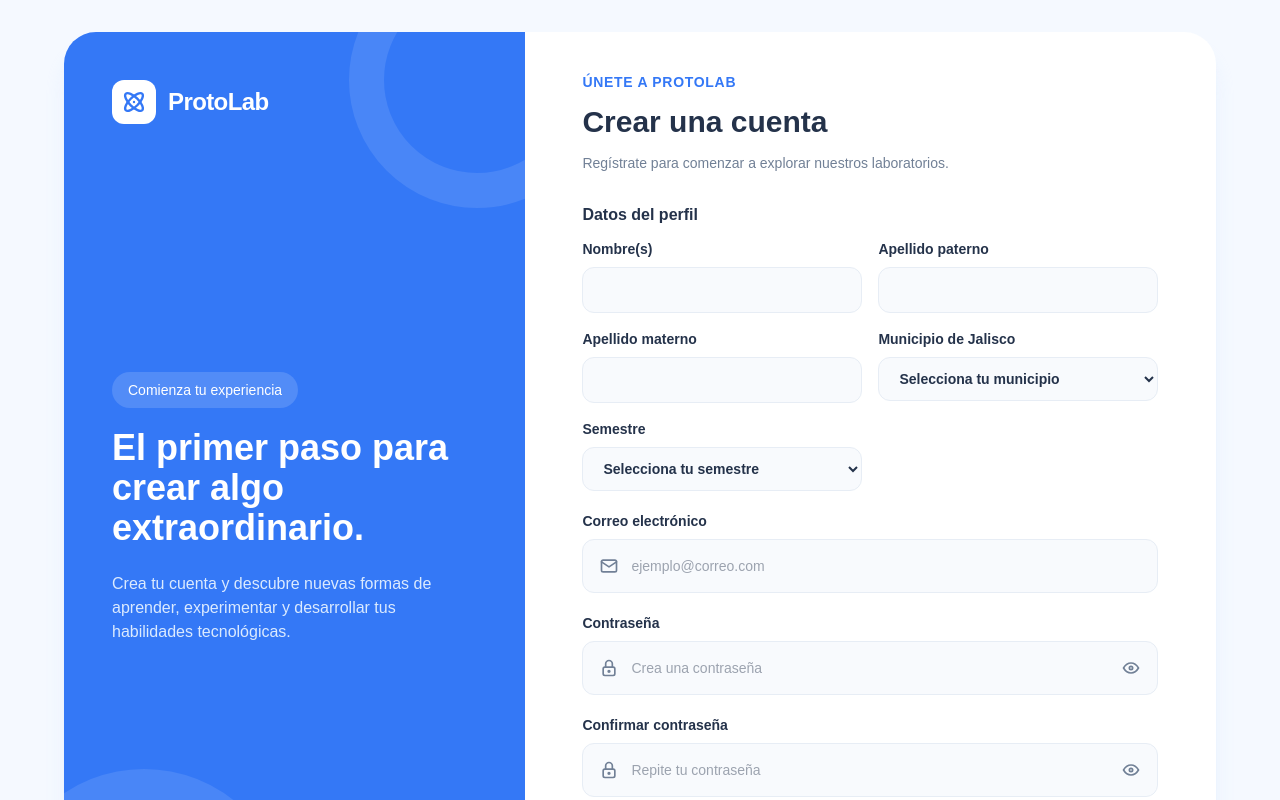
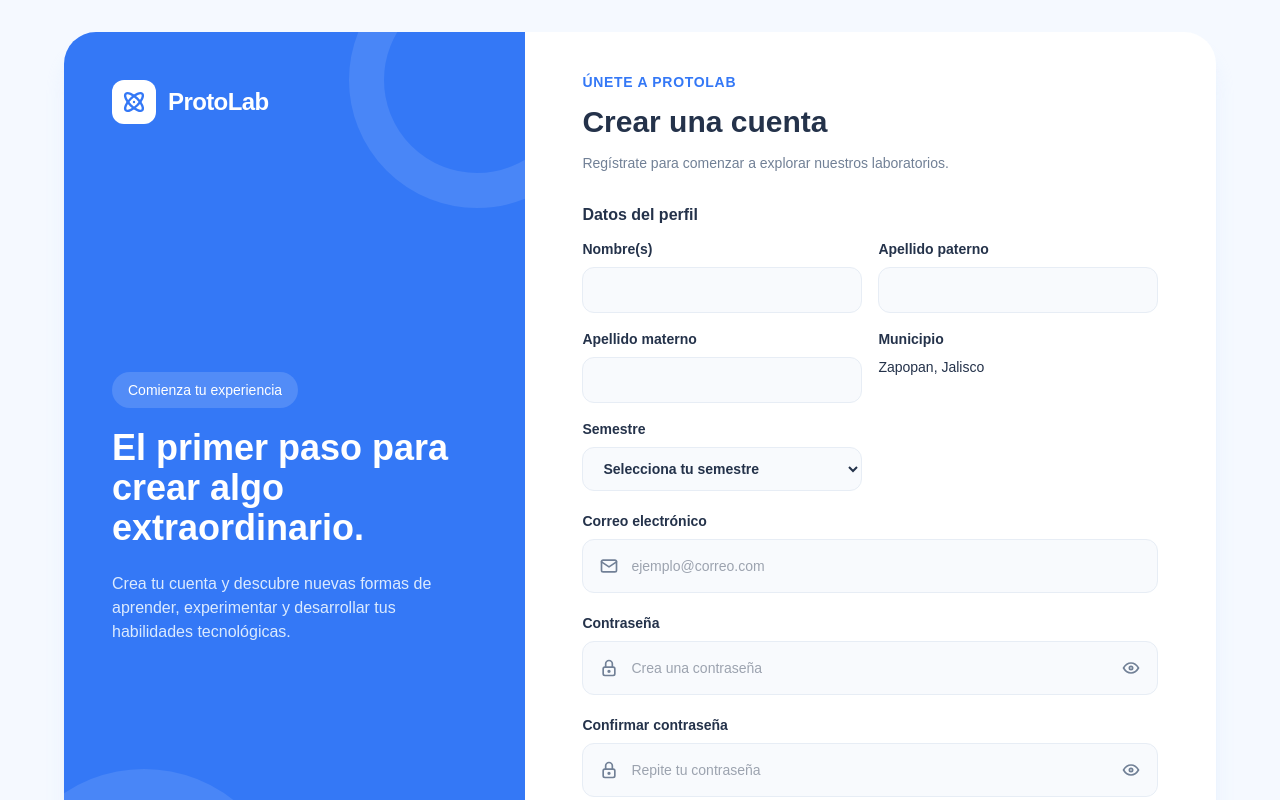
Before and after one commit to gkevinvargas/ProtoLab, a Next.js app: page /sign-up in a window 1280 px wide. Shown: the top 800 px of the page. Built offline with nearby package versions, Linux system fonts and the light colour scheme.

Commit message:
Fija Zapopan como municipio predeterminado

```diff
--- a/app/(panel)/perfil/page.tsx
+++ b/app/(panel)/perfil/page.tsx
@@ -24,7 +24,7 @@ export default async function PerfilPage() {
   // La tabla perfiles es la fuente principal de información.
   const { data: perfilTabla, error } = await supabase
     .from("perfiles")
-    .select("nombre, apellido_paterno, apellido_materno, municipio, semestre")
+    .select("nombre, apellido_paterno, apellido_materno, semestre")
     .eq("id", usuario.id)
     .maybeSingle();
 
@@ -48,8 +48,6 @@ export default async function PerfilPage() {
   const apellidoMaterno =
     textoPerfil(perfilTabla?.apellido_materno) ||
     textoPerfil(registro.apellido_materno);
-  const municipio =
-    textoPerfil(perfilTabla?.municipio) || textoPerfil(registro.municipio);
   const semestreGuardado =
     textoPerfil(perfilTabla?.semestre) || textoPerfil(registro.semestre);
   const semestre = /^[1-6]$/.test(semestreGuardado)
@@ -100,7 +98,6 @@ export default async function PerfilPage() {
           nombre={nombre}
           apellido_paterno={apellidoPaterno}
           apellido_materno={apellidoMaterno}
-          municipio={municipio}
           semestre={semestre}
           correo={correo}
         />
--- a/app/api/universidades/recomendadas/route.ts
+++ b/app/api/universidades/recomendadas/route.ts
@@ -1,8 +1,9 @@
+import { municipioPredeterminado } from "@/lib/municipio-predeterminado";
 import { createClient } from "@/lib/supabase/server";
 import { connection } from "next/server";
 
 const DATOS_MEXICO_API = "https://api.datosmexico.org";
-const ENTIDAD = "JALISCO";
+const ENTIDAD = municipioPredeterminado.estado.toUpperCase();
 const LIMITE_POR_PAGINA = 1000;
 const MAX_PAGINAS = 20;
 const REVALIDAR_SEGUNDOS = 60 * 60 * 12;
@@ -62,12 +63,6 @@ type InstitucionAgrupada = {
   clasificacion: string | null;
   programas: Map<string, ProgramaRelacionado>;
 };
-
-function esObjeto(
-  valor: unknown
-): valor is Record<string, unknown> {
-  return typeof valor === "object" && valor !== null && !Array.isArray(valor);
-}
 
 function normalizar(valor: string | null | undefined): string {
   return (valor ?? "")
@@ -334,59 +329,19 @@ export async function GET(request: Request) {
       );
     }
 
-    // La tabla perfiles es la fuente principal para que las modificaciones
-    // realizadas desde la página de perfil se reflejen en esta consulta.
-    const { data: perfil, error: perfilError } = await supabase
-      .from("perfiles")
-      .select("municipio")
-      .eq("id", user.id)
-      .maybeSingle();
-
-    if (perfilError) {
-      throw new Error("No se pudo recuperar el municipio del perfil.");
-    }
-
-    let municipio =
-      typeof perfil?.municipio === "string" ? perfil.municipio.trim() : "";
-
-    // Compatibilidad con cuentas antiguas cuyos datos aún están en metadata.
-    if (!municipio) {
-      const metadata = esObjeto(user.user_metadata)
-        ? user.user_metadata
-        : {};
-      const perfilRegistro = esObjeto(metadata.perfil_registro)
-        ? metadata.perfil_registro
-        : {};
-
-      municipio =
-        typeof perfilRegistro.municipio === "string"
-          ? perfilRegistro.municipio.trim()
-          : "";
-    }
-
-    if (!municipio) {
-      return Response.json(
-        {
-          error:
-            "Tu cuenta todavía no tiene un municipio registrado. Revisa los datos de tu perfil.",
-        },
-        { status: 422 }
-      );
-    }
-
     const ciclo = await obtenerCicloMasReciente();
     const programasDelCiclo = await obtenerProgramasDeJalisco(ciclo);
 
     const instituciones = agruparInstituciones(
       programasDelCiclo,
-      normalizar(municipio),
+      normalizar(municipioPredeterminado.nombre),
       areasSolicitadas
     );
 
     return Response.json(
       {
-        municipio,
-        entidad: "Jalisco",
+        municipio: municipioPredeterminado.nombre,
+        entidad: municipioPredeterminado.estado,
         ciclo,
         fuente: "Datos México · Anuario Estadístico de Educación Superior de ANUIES.",
         notaClasificacion:
--- a/components/perfil/form-perfil.tsx
+++ b/components/perfil/form-perfil.tsx
@@ -3,44 +3,25 @@
 import { useState, useTransition, type FormEvent } from "react";
 import { useRouter } from "next/navigation";
 
-import municipiosJalisco from "@/data/municipios/jalisco.json";
-import { actualizarPerfil } from "@/actions/perfil";
+import { actualizarPerfil, type DatosActualizacionPerfil } from "@/actions/perfil";
+import { municipioPredeterminado } from "@/lib/municipio-predeterminado";
 
-interface FormPerfilProps {
-  nombre: string;
-  apellido_paterno: string;
-  apellido_materno: string;
-  municipio: string;
-  semestre: string;
+interface FormPerfilProps extends DatosActualizacionPerfil {
   correo?: string;
 }
-
-interface DatosPerfil {
-  nombre: string;
-  apellido_paterno: string;
-  apellido_materno: string;
-  municipio: string;
-  semestre: string;
-}
-
-const municipios = Object.entries(municipiosJalisco).sort((a, b) =>
-  a[1].localeCompare(b[1], "es")
-);
 
 export function FormPerfil({
   nombre,
   apellido_paterno,
   apellido_materno,
-  municipio,
   semestre,
   correo = "",
 }: FormPerfilProps) {
   const router = useRouter();
-  const [datos, setDatos] = useState<DatosPerfil>({
+  const [datos, setDatos] = useState<DatosActualizacionPerfil>({
     nombre,
     apellido_paterno,
     apellido_materno,
-    municipio,
     semestre,
   });
   const [confirmando, setConfirmando] = useState(false);
@@ -48,11 +29,7 @@ export function FormPerfil({
   const [error, setError] = useState(false);
   const [pendiente, iniciarTransicion] = useTransition();
 
-  const municipioEstaEnLista = municipios.some(
-    ([, nombreMunicipio]) => nombreMunicipio === datos.municipio
-  );
-
-  function actualizarCampo(campo: keyof DatosPerfil, valor: string) {
+  function actualizarCampo(campo: keyof DatosActualizacionPerfil, valor: string) {
     setDatos((actuales) => ({ ...actuales, [campo]: valor }));
     setMensaje("");
     setError(false);
@@ -66,11 +43,10 @@ export function FormPerfil({
     if (
       !datos.nombre.trim() ||
       !datos.apellido_paterno.trim() ||
-      !datos.municipio ||
       !/^[1-6]$/.test(datos.semestre)
     ) {
       setMensaje(
-        "Completa nombre, apellido paterno, municipio y semestre antes de continuar."
+        "Completa nombre, apellido paterno y semestre antes de continuar."
       );
       setError(true);
       return;
@@ -151,30 +127,12 @@ export function FormPerfil({
             />
           </label>
 
-          <label className="flex min-w-0 flex-col rounded-xl border border-slate-100 bg-slate-50 p-3.5">
-            <span className="text-[13px] font-bold text-slate-600">
-              Municipio *
-            </span>
-            <select
-              value={datos.municipio}
-              onChange={(e) => actualizarCampo("municipio", e.target.value)}
-              required
-              className="mt-2 rounded-lg border border-slate-200 bg-white px-3 py-2 text-sm text-slate-900 outline-none focus:border-blue-500 focus:ring-2 focus:ring-blue-100"
-            >
-              <option value="">Selecciona tu municipio</option>
-              {datos.municipio && !municipioEstaEnLista && (
-                <option value={datos.municipio}>{datos.municipio}</option>
-              )}
-              {municipios.map(([id, nombreMunicipio]) => (
-                <option key={id} value={nombreMunicipio}>
-                  {nombreMunicipio}
-                </option>
-              ))}
-            </select>
-            <span className="mt-1 text-xs text-slate-500">
-              Selecciona uno de los municipios de Jalisco.
-            </span>
-          </label>
+          <div className="flex min-w-0 flex-col rounded-xl border border-slate-100 bg-slate-50 p-3.5">
+            <p className="text-[13px] font-bold text-slate-600">Municipio</p>
+            <p className="mt-2 text-sm text-slate-900">
+              {municipioPredeterminado.nombre}, {municipioPredeterminado.estado}
+            </p>
+          </div>
 
           <label className="flex min-w-0 flex-col rounded-xl border border-slate-100 bg-slate-50 p-3.5">
             <span className="text-[13px] font-bold text-slate-600">
@@ -234,8 +192,7 @@ export function FormPerfil({
           </h3>
           <p className="mt-1 text-sm text-indigo-900">
             Revisa que la información sea correcta. Los cambios se guardarán en
-            tu perfil y se utilizará el nuevo municipio para consultar las
-            recomendaciones universitarias.
+            tu perfil.
           </p>
 
           <dl className="mt-3 grid gap-2 text-sm sm:grid-cols-2">
@@ -249,7 +206,9 @@ export function FormPerfil({
             </div>
             <div>
               <dt className="font-semibold text-indigo-800">Municipio</dt>
-              <dd className="text-indigo-950">{datos.municipio}</dd>
+              <dd className="text-indigo-950">
+                {municipioPredeterminado.nombre}, {municipioPredeterminado.estado}
+              </dd>
             </div>
             <div>
               <dt className="font-semibold text-indigo-800">Semestre</dt>
--- a/components/sign-up-form.tsx
+++ b/components/sign-up-form.tsx
@@ -12,7 +12,7 @@ import {
   IconArrowRight,
 } from "@tabler/icons-react";
 
-import municipiosJalisco from "@/data/municipios/jalisco.json";
+import { municipioPredeterminado } from "@/lib/municipio-predeterminado";
 import { createClient } from "@/lib/supabase/client";
 
 const diagnosticPath = "/diagnostico";
@@ -22,10 +22,6 @@ const profileFields = [
   { name: "apellido_paterno", label: "Apellido paterno", autoComplete: "family-name" },
   { name: "apellido_materno", label: "Apellido materno" },
 ] as const;
-
-const municipiosPorNombre = Object.entries(municipiosJalisco).sort(
-  ([, nombreA], [, nombreB]) => nombreA.localeCompare(nombreB, "es")
-);
 
 const profileInputClass =
   "min-w-0 w-full rounded-xl border border-[#E7EDF5] bg-[#F8FAFD] px-4 py-3 text-sm text-[#24324A] outline-none focus:border-[#3478F6] focus:ring-2 focus:ring-blue-100";
@@ -56,20 +52,12 @@ export function SignUpForm() {
     }
 
     const formData = new FormData(event.currentTarget);
-    const municipioId = String(formData.get("municipio_id") ?? "");
-    const municipio = municipiosPorNombre.find(([clave]) => clave === municipioId);
-
-    if (!municipio) {
-      setError("Selecciona un municipio de Jalisco.");
-      return;
-    }
-
     const perfilRegistro = {
       nombre: String(formData.get("nombre") ?? "").trim(),
       apellido_paterno: String(formData.get("apellido_paterno") ?? "").trim(),
       apellido_materno: String(formData.get("apellido_materno") ?? "").trim(),
-      municipio: municipio[1],
-      municipio_id: municipioId,
+      municipio: municipioPredeterminado.nombre,
+      municipio_id: municipioPredeterminado.id,
       semestre: String(formData.get("semestre") ?? ""),
     };
 
@@ -146,21 +134,10 @@ export function SignUpForm() {
           </label>
         ))}
 
-        <label className="block min-w-0 text-sm font-semibold text-[#24324A]">
-          <span className="mb-2 block">Municipio de Jalisco</span>
-          <select
-            name="municipio_id"
-            defaultValue=""
-            autoComplete="address-level2"
-            required
-            className={profileInputClass}
-          >
-            <option value="" disabled>Selecciona tu municipio</option>
-            {municipiosPorNombre.map(([clave, nombre]) => (
-              <option key={clave} value={clave}>{nombre}</option>
-            ))}
-          </select>
-        </label>
+        <div className="min-w-0 text-sm text-[#24324A]">
+          <p className="mb-2 font-semibold">Municipio</p>
+          <p>{municipioPredeterminado.nombre}, {municipioPredeterminado.estado}</p>
+        </div>
 
         <label className="block min-w-0 text-sm font-semibold text-[#24324A]">
           <span className="mb-2 block">Semestre</span>
--- a/components/universidades/OpcionesUniversitarias.tsx
+++ b/components/universidades/OpcionesUniversitarias.tsx
@@ -145,7 +145,7 @@ export default function OpcionesUniversitarias({ ruta }: { ruta: Ruta }) {
 
       {cargando ? (
         <p className="mt-3 text-sm text-slate-600" role="status">
-          Consultando instituciones y carreras de tu municipio…
+          Consultando instituciones y carreras…
         </p>
       ) : error ? (
         <div
@@ -225,7 +225,7 @@ export default function OpcionesUniversitarias({ ruta }: { ruta: Ruta }) {
                           </p>
                         ) : (
                           <p className="mt-2 text-xs text-slate-500">
-                            Otra opción académica disponible en tu municipio.
+                            Otra opción académica disponible en {datos.municipio}.
                             No tiene una relación directa identificada con los
                             laboratorios de tu ruta.
                           </p>
--- /dev/null
+++ b/lib/municipio-predeterminado.ts
@@ -0,0 +1,5 @@
+export const municipioPredeterminado = {
+  id: "14120",
+  nombre: "Zapopan",
+  estado: "Jalisco",
+} as const;
```
Also changed, not shown: actions/perfil.ts (+4 -14 lines).
